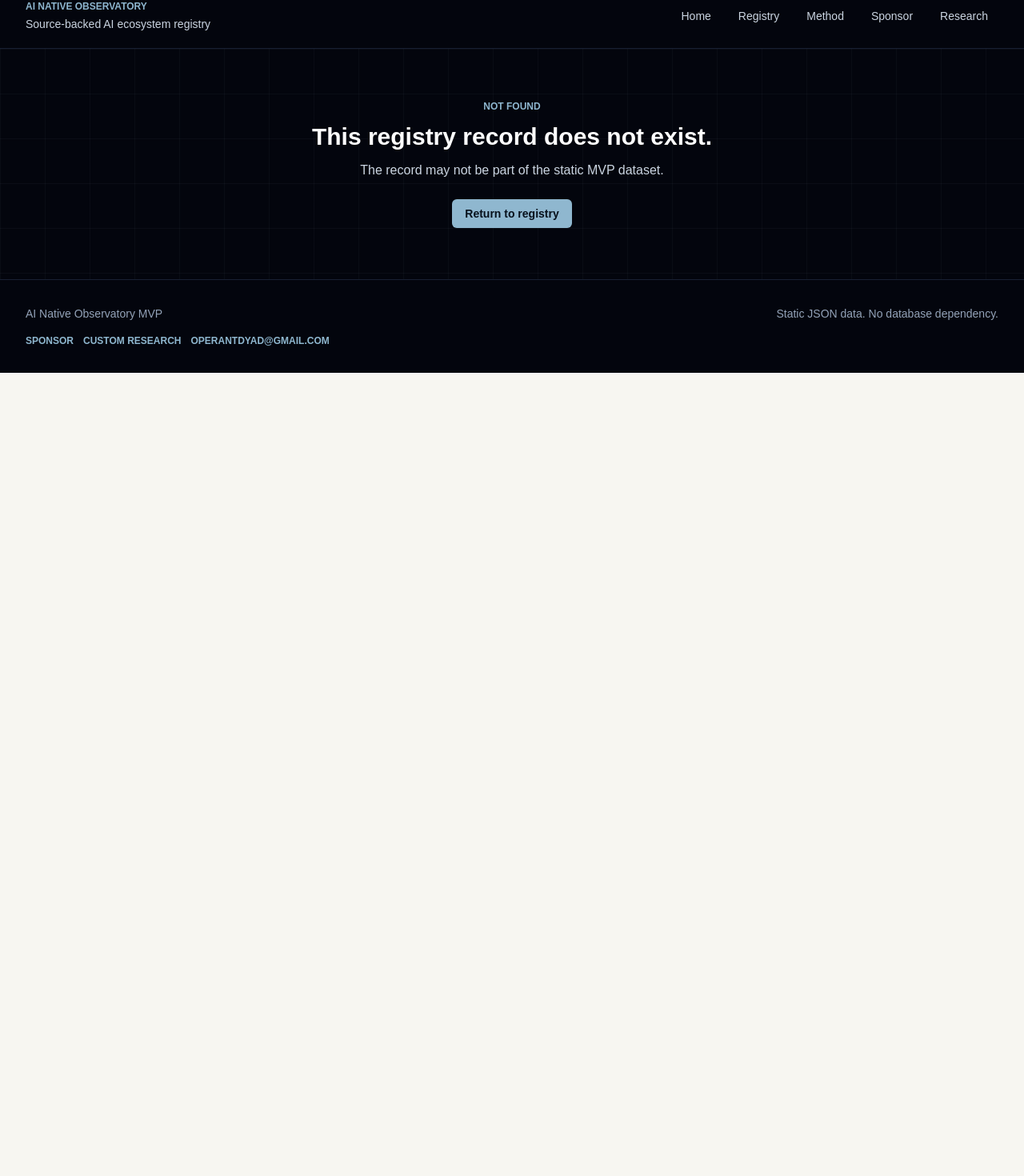
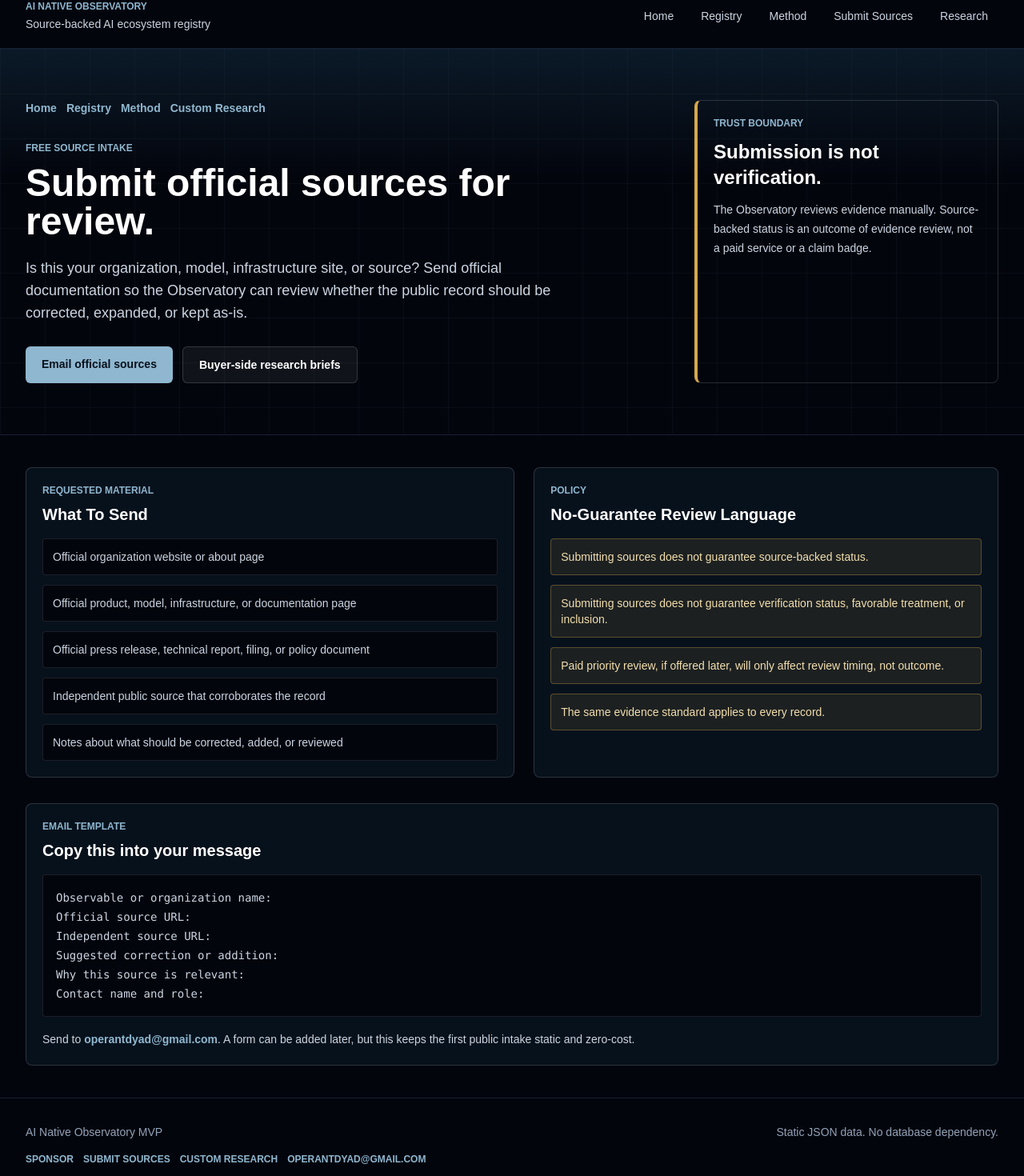
Before and after one commit to perfinitive-org/LargeLanguageObservitory, a Next.js app: page /submit-official-sources in a window 1280 px wide. Before the commit this address had no page. Shown: the part 20-1490 px from the top of the page at 80% size. Before the commit the page ends 800 px from the top, so only its background shows below. Built offline with nearby package versions, Linux system fonts and the light colour scheme.

Commit message:
Correct monetization trust boundary

```diff
--- a/src/app/custom-research/page.tsx
+++ b/src/app/custom-research/page.tsx
@@ -10,36 +10,36 @@ export const metadata: Metadata = {
 
 const briefTypes = [
   {
-    title: "Custom AI Ecosystem Research Brief",
+    title: "AI Infrastructure Evidence Brief",
     description:
-      "A focused written brief for a company, model family, infrastructure cluster, source set, or market question.",
+      "A source-backed review of one AI infrastructure provider, model, API platform, or data-policy claim.",
     outputs: [
-      "Defined research question",
-      "Relevant Observatory records",
-      "Evidence and source review",
-      "Plain-language findings"
+      "What the organization claims",
+      "What public sources support",
+      "What remains unresolved",
+      "Evidence table and plain-English risk summary"
     ]
   },
   {
-    title: "Company / Profile Dossier",
+    title: "Comparison Report",
     description:
-      "A deeper profile review for one organization or infrastructure-linked entity already present in the registry.",
+      "A buyer-side comparison of selected organizations, model providers, infrastructure records, or source claims.",
     outputs: [
-      "Record summary",
-      "Linked models, infrastructure, sources, and evidence",
-      "Review notes and unresolved questions",
-      "Suggested profile improvements"
+      "Comparable public claims",
+      "Evidence-backed and unresolved items",
+      "Ownership, funding, or data-policy notes where sourced",
+      "Decision-focused summary"
     ]
   },
   {
-    title: "Sponsored Category Brief",
+    title: "Procurement Risk Memo",
     description:
-      "A clearly labeled sponsored research artifact around a category such as AI infrastructure, model providers, or evidence sources.",
+      "A concise memo for teams deciding what to trust before vendor conversations, purchasing, partnership, or grant decisions.",
     outputs: [
-      "Category framing",
-      "Curated public records",
-      "Sponsor label and boundary language",
-      "Evidence-aware narrative summary"
+      "Plain-English risk summary",
+      "Source-backed documentation map",
+      "Open questions for the vendor or provider",
+      "No compliance certification language"
     ]
   }
 ];
@@ -49,7 +49,7 @@ const processSteps = [
   "Identify relevant registry records and evidence records.",
   "Review source quality and unresolved gaps.",
   "Prepare a written brief with caveats and next questions.",
-  "Separate sponsor or client material from independent registry evidence."
+  "Keep client questions separate from registry verification outcomes."
 ];
 
 export default function CustomResearchPage() {
@@ -81,17 +81,23 @@ export default function CustomResearchPage() {
               <Link href="/sponsor" className="text-[#8fb7cf] hover:text-white">
                 Sponsor
               </Link>
+              <Link
+                href="/submit-official-sources"
+                className="text-[#8fb7cf] hover:text-white"
+              >
+                Submit Sources
+              </Link>
             </nav>
             <p className="mt-8 text-xs font-semibold uppercase text-[#8fb7cf]">
               Custom research
             </p>
             <h1 className="mt-3 text-3xl font-semibold leading-tight sm:text-5xl">
-              Turn the Observatory into evidence-aware AI ecosystem briefs.
+              Buyer-side AI infrastructure evidence briefs.
             </h1>
             <p className="mt-5 max-w-2xl text-base leading-7 text-slate-300 sm:text-lg">
-              Custom briefs use the public registry as a starting point, then
-              apply human review to answer narrower questions about companies,
-              models, infrastructure, sources, and evidence.
+              Custom briefs help founders, agencies, procurement teams,
+              consultants, schools, nonprofits, and investors understand what
+              public sources support and what remains unresolved.
             </p>
             <div className="mt-7 flex flex-wrap gap-3">
               <a
@@ -104,7 +110,7 @@ export default function CustomResearchPage() {
                 href="/sponsor"
                 className="rounded-md border border-white/15 bg-white/[0.06] px-5 py-3 text-sm font-semibold text-white transition hover:border-[#8fb7cf]/70"
               >
-                View sponsor options
+                Support the Observatory
               </Link>
             </div>
           </div>
@@ -114,11 +120,12 @@ export default function CustomResearchPage() {
               Contact
             </p>
             <p className="mt-3 text-2xl font-semibold text-white">
-              {contactEmail}
+              Founding range: $150-$300
             </p>
             <p className="mt-3 text-sm leading-6 text-slate-300">
-              Send the research question, target audience, deadline, and any
-              records or topics you want included.
+              First 3-5 buyer-side briefs should stay intentionally small:
+              useful enough to prove demand, bounded enough to preserve review
+              quality.
             </p>
           </section>
         </div>
@@ -128,7 +135,7 @@ export default function CustomResearchPage() {
         <section>
           <SectionHeading
             eyebrow="Research products"
-            title="Paid brief options"
+            title="First paid offers"
           />
           <div className="mt-5 grid gap-5 lg:grid-cols-3">
             {briefTypes.map((brief) => (
@@ -177,10 +184,11 @@ export default function CustomResearchPage() {
 
           <Panel title="Independence Boundary" eyebrow="Important">
             <p className="text-sm leading-6 text-slate-300">
-              Custom research can be sponsored or commissioned, but registry
-              verification remains separate. Paid work may identify evidence,
-              summarize public records, or recommend review targets. It does
-              not buy source-backed status.
+              Custom research is for people deciding what to trust. Paid work
+              may identify evidence, summarize public records, and list
+              unresolved questions. It does not buy source-backed status,
+              verification status, favorable treatment, badges, or a changed
+              evidence standard.
             </p>
             <div className="mt-5 rounded border border-[#8fb7cf]/35 bg-[#8fb7cf]/10 p-4 text-sm leading-6 text-[#d8edf8]">
               Start by emailing{" "}
--- a/src/app/layout.tsx
+++ b/src/app/layout.tsx
@@ -12,7 +12,7 @@ const navItems = [
   { href: "/", label: "Home" },
   { href: "/registry", label: "Registry" },
   { href: "/about", label: "Method" },
-  { href: "/sponsor", label: "Sponsor" },
+  { href: "/submit-official-sources", label: "Submit Sources" },
   { href: "/custom-research", label: "Research" }
 ];
 
@@ -60,6 +60,12 @@ export default function RootLayout({
                   Sponsor
                 </Link>
                 <Link
+                  href="/submit-official-sources"
+                  className="text-[#8fb7cf] hover:text-white"
+                >
+                  Submit Sources
+                </Link>
+                <Link
                   href="/custom-research"
                   className="text-[#8fb7cf] hover:text-white"
                 >
--- a/src/app/sponsor/page.tsx
+++ b/src/app/sponsor/page.tsx
@@ -5,53 +5,54 @@ import { contactEmail, contactMailto } from "@/lib/contact";
 export const metadata: Metadata = {
   title: "Sponsor AI Native Observatory",
   description:
-    "Sponsor and enhanced profile options for the AI Native Observatory."
+    "Support and underwriting options for the AI Native Observatory without buying verification status."
 };
 
 const products = [
   {
     title: "Sponsored Supporter Slot",
-    label: "Directory sponsorship",
+    label: "Public support",
     description:
       "A clearly labeled supporter placement for organizations that want to support the public Observatory while reaching AI ecosystem readers.",
     includes: [
       "Supporter name on a sponsor section or sponsor page",
       "Link to official website",
       "Short sponsor description",
-      "Clear sponsorship label"
+      "Clear sponsorship label and no verification implication"
     ]
   },
   {
-    title: "Enhanced Company / Profile Page",
-    label: "Claimed profile",
+    title: "Public Writeup Underwriting",
+    label: "Editorial support",
     description:
-      "An expanded profile layer for organizations already represented in the registry, kept separate from evidence and verification status.",
+      "Support public writeups about what changed, what is source-backed, and what remains unresolved in the registry.",
     includes: [
-      "Official website and contact links",
-      "Company-provided summary marked as provided copy",
-      "Product, hiring, or documentation links",
-      "Clear separation from source-backed registry claims"
+      "Clearly labeled underwriting",
+      "Topic scoped before publication",
+      "Evidence and limitation language preserved",
+      "No sponsor control over review outcomes"
     ]
   },
   {
-    title: "Custom AI Ecosystem Research Brief",
-    label: "Research service",
+    title: "Buyer-Side Research Referral",
+    label: "Research inquiry",
     description:
-      "A manually prepared brief using the Observatory's registry, evidence records, and reviewer workflow as the starting point.",
+      "Route buyers, researchers, consultants, and procurement teams toward custom evidence briefs instead of vendor-paid verification.",
     includes: [
-      "Custom scope definition",
-      "Curated record and evidence review",
-      "Plain-language findings",
-      "Delivery as a written brief"
+      "Custom brief scoping",
+      "Evidence table and limitations",
+      "Plain-English risk summary",
+      "No vendor badge or certification language"
     ]
   }
 ];
 
 const safeguards = [
-  "Sponsorship never changes verification status.",
-  "Paid profile content is labeled separately from source-backed evidence.",
+  "Payment can support public visibility or underwriting; it cannot buy verification status.",
+  "Payment cannot buy source-backed status, a badge, or a change to the evidence standard.",
+  "Paid priority review is not currently offered; if offered later, it would affect timing only, not outcome.",
   "Registry records remain governed by evidence, review decisions, and source quality.",
-  "The Observatory will not sell source-backed status, review outcomes, or hidden ranking influence."
+  "Free source submission is available without payment and does not guarantee a favorable outcome."
 ];
 
 export default function SponsorPage() {
@@ -86,26 +87,31 @@ export default function SponsorPage() {
               >
                 Custom Research
               </Link>
+              <Link
+                href="/submit-official-sources"
+                className="text-[#8fb7cf] hover:text-white"
+              >
+                Submit Sources
+              </Link>
             </nav>
             <p className="mt-8 text-xs font-semibold uppercase text-[#8fb7cf]">
-              Sponsorship and directory products
+              Support and underwriting
             </p>
             <h1 className="mt-3 text-3xl font-semibold leading-tight sm:text-5xl">
               Support the Observatory without compromising the evidence layer.
             </h1>
             <p className="mt-5 max-w-2xl text-base leading-7 text-slate-300 sm:text-lg">
               AI Native Observatory can operate like a serious directory:
-              public registry access remains free, while sponsorship, enhanced
-              profiles, and custom research create revenue around the trusted
-              data product.
+              public registry access remains free, source submission remains
+              free, and paid work stays outside the verification outcome.
             </p>
             <div className="mt-7 flex flex-wrap gap-3">
-              <a
-                href={contactMailto}
+              <Link
+                href="/submit-official-sources"
                 className="rounded-md bg-[#8fb7cf] px-5 py-3 text-sm font-semibold text-[#07111c] transition hover:bg-white"
               >
-                Contact {contactEmail}
-              </a>
+                Submit official sources
+              </Link>
               <Link
                 href="/custom-research"
                 className="rounded-md border border-white/15 bg-white/[0.06] px-5 py-3 text-sm font-semibold text-white transition hover:border-[#8fb7cf]/70"
@@ -120,12 +126,12 @@ export default function SponsorPage() {
               Revenue rule
             </p>
             <p className="mt-3 text-2xl font-semibold text-white">
-              Money buys visibility, not trust status.
+              Money cannot buy the trust signal.
             </p>
             <p className="mt-3 text-sm leading-6 text-slate-300">
-              The registry&apos;s value depends on the distinction between paid
-              placement and evidence-backed review. Sponsored and enhanced
-              content must be labeled.
+              Payment can support the project or commission research around the
+              registry. It cannot buy source-backed status, badges, favorable
+              treatment, or a different evidence standard.
             </p>
           </section>
         </div>
@@ -135,7 +141,7 @@ export default function SponsorPage() {
         <section>
           <SectionHeading
             eyebrow="Available products"
-            title="Three first revenue offers"
+            title="Support options that preserve trust"
           />
           <div className="mt-5 grid gap-5 lg:grid-cols-3">
             {products.map((product) => (
@@ -182,13 +188,14 @@ export default function SponsorPage() {
               <a href={contactMailto} className="font-semibold text-[#8fb7cf]">
                 {contactEmail}
               </a>{" "}
-              with the product you are interested in, the organization or topic,
-              and the preferred timing. The first step is a manual scope review,
-              not an automated purchase flow.
+              with the support option, topic, and preferred timing. If you are
+              submitting documentation about your organization, use the free
+              source-submission path instead of a paid sponsorship request.
             </p>
             <div className="mt-5 rounded border border-[#7ba36f]/45 bg-[#7ba36f]/10 p-4 text-sm leading-6 text-[#d8f2d2]">
-              Recommended first offer: sponsor slot plus optional enhanced
-              profile for organizations already represented in the registry.
+              Recommended first paid offer: buyer-side AI Infrastructure
+              Evidence Briefs. Recommended vendor action: submit official
+              sources for free review.
             </div>
           </Panel>
         </section>
--- /dev/null
+++ b/src/app/submit-official-sources/page.tsx
@@ -0,0 +1,182 @@
+import type { Metadata } from "next";
+import Link from "next/link";
+import { contactEmail, contactMailto } from "@/lib/contact";
+
+export const metadata: Metadata = {
+  title: "Submit Official Sources | AI Native Observatory",
+  description:
+    "Submit official source material for AI Native Observatory review without buying verification status."
+};
+
+const requestedMaterials = [
+  "Official organization website or about page",
+  "Official product, model, infrastructure, or documentation page",
+  "Official press release, technical report, filing, or policy document",
+  "Independent public source that corroborates the record",
+  "Notes about what should be corrected, added, or reviewed"
+];
+
+const guardrails = [
+  "Submitting sources does not guarantee source-backed status.",
+  "Submitting sources does not guarantee verification status, favorable treatment, or inclusion.",
+  "Paid priority review, if offered later, will only affect review timing, not outcome.",
+  "The same evidence standard applies to every record."
+];
+
+const emailTemplate = `Observable or organization name:
+Official source URL:
+Independent source URL:
+Suggested correction or addition:
+Why this source is relevant:
+Contact name and role:`;
+
+export default function SubmitOfficialSourcesPage() {
+  return (
+    <div className="bg-[#03050d] text-white">
+      <section className="relative overflow-hidden border-b border-[#182033] bg-[#03050d]">
+        <div
+          aria-hidden="true"
+          className="absolute inset-0 opacity-45"
+          style={{
+            backgroundImage:
+              "linear-gradient(rgba(148, 163, 184, 0.12) 1px, transparent 1px), linear-gradient(90deg, rgba(148, 163, 184, 0.1) 1px, transparent 1px)",
+            backgroundSize: "56px 56px"
+          }}
+        />
+        <div
+          aria-hidden="true"
+          className="absolute inset-x-0 top-0 h-40 bg-[linear-gradient(180deg,rgba(36,91,123,0.24),transparent)]"
+        />
+        <div className="relative mx-auto grid max-w-7xl gap-8 px-5 py-12 lg:grid-cols-[minmax(0,1fr)_380px] lg:px-8 lg:py-16">
+          <div className="max-w-3xl">
+            <nav className="flex flex-wrap gap-3 text-sm font-semibold">
+              <Link href="/" className="text-[#8fb7cf] hover:text-white">
+                Home
+              </Link>
+              <Link href="/registry" className="text-[#8fb7cf] hover:text-white">
+                Registry
+              </Link>
+              <Link href="/about" className="text-[#8fb7cf] hover:text-white">
+                Method
+              </Link>
+              <Link
+                href="/custom-research"
+                className="text-[#8fb7cf] hover:text-white"
+              >
+                Custom Research
+              </Link>
+            </nav>
+            <p className="mt-8 text-xs font-semibold uppercase text-[#8fb7cf]">
+              Free source intake
+            </p>
+            <h1 className="mt-3 text-3xl font-semibold leading-tight sm:text-5xl">
+              Submit official sources for review.
+            </h1>
+            <p className="mt-5 max-w-2xl text-base leading-7 text-slate-300 sm:text-lg">
+              Is this your organization, model, infrastructure site, or source?
+              Send official documentation so the Observatory can review whether
+              the public record should be corrected, expanded, or kept as-is.
+            </p>
+            <div className="mt-7 flex flex-wrap gap-3">
+              <a
+                href={`${contactMailto}?subject=AI%20Native%20Observatory%20source%20submission`}
+                className="rounded-md bg-[#8fb7cf] px-5 py-3 text-sm font-semibold text-[#07111c] transition hover:bg-white"
+              >
+                Email official sources
+              </a>
+              <Link
+                href="/custom-research"
+                className="rounded-md border border-white/15 bg-white/[0.06] px-5 py-3 text-sm font-semibold text-white transition hover:border-[#8fb7cf]/70"
+              >
+                Buyer-side research briefs
+              </Link>
+            </div>
+          </div>
+
+          <section className="rounded-lg border border-l-4 border-white/15 border-l-[#d6a84f] bg-[#07111c]/82 p-5">
+            <p className="text-xs font-semibold uppercase text-[#8fb7cf]">
+              Trust boundary
+            </p>
+            <p className="mt-3 text-2xl font-semibold text-white">
+              Submission is not verification.
+            </p>
+            <p className="mt-3 text-sm leading-6 text-slate-300">
+              The Observatory reviews evidence manually. Source-backed status is
+              an outcome of evidence review, not a paid service or a claim badge.
+            </p>
+          </section>
+        </div>
+      </section>
+
+      <main className="mx-auto max-w-7xl px-5 py-10 lg:px-8">
+        <section className="grid gap-6 lg:grid-cols-[1fr_0.95fr]">
+          <Panel title="What To Send" eyebrow="Requested material">
+            <ul className="grid gap-3 text-sm text-slate-300">
+              {requestedMaterials.map((item) => (
+                <li
+                  key={item}
+                  className="rounded border border-white/10 bg-[#03050d] p-3"
+                >
+                  {item}
+                </li>
+              ))}
+            </ul>
+          </Panel>
+
+          <Panel title="No-Guarantee Review Language" eyebrow="Policy">
+            <ul className="grid gap-3 text-sm text-slate-300">
+              {guardrails.map((item) => (
+                <li
+                  key={item}
+                  className="rounded border border-[#d6a84f]/35 bg-[#d6a84f]/10 p-3 text-[#f4dfad]"
+                >
+                  {item}
+                </li>
+              ))}
+            </ul>
+          </Panel>
+        </section>
+
+        <section className="mt-8 rounded-lg border border-white/15 bg-[#07111c] p-5">
+          <p className="text-xs font-semibold uppercase text-[#8fb7cf]">
+            Email template
+          </p>
+          <h2 className="mt-2 text-xl font-semibold text-white">
+            Copy this into your message
+          </h2>
+          <pre className="mt-4 overflow-x-auto rounded border border-white/10 bg-[#03050d] p-4 text-sm leading-6 text-slate-300">
+            {emailTemplate}
+          </pre>
+          <p className="mt-4 text-sm leading-6 text-slate-300">
+            Send to{" "}
+            <a href={contactMailto} className="font-semibold text-[#8fb7cf]">
+              {contactEmail}
+            </a>
+            . A form can be added later, but this keeps the first public intake
+            static and zero-cost.
+          </p>
+        </section>
+      </main>
+    </div>
+  );
+}
+
+function Panel({
+  title,
+  eyebrow,
+  children
+}: {
+  title: string;
+  eyebrow: string;
+  children: React.ReactNode;
+}) {
+  return (
+    <section className="rounded-lg border border-white/15 bg-[#07111c] p-5">
+      <p className="text-xs font-semibold uppercase text-[#8fb7cf]">
+        {eyebrow}
+      </p>
+      <h2 className="mt-2 text-xl font-semibold text-white">{title}</h2>
+      <div className="mt-4">{children}</div>
+    </section>
+  );
+}
```
